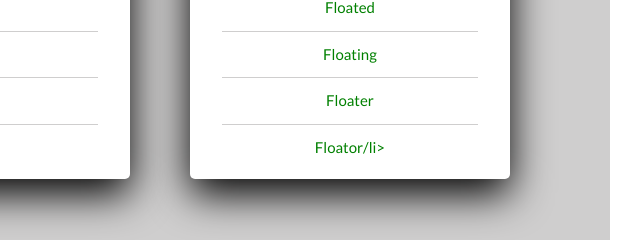
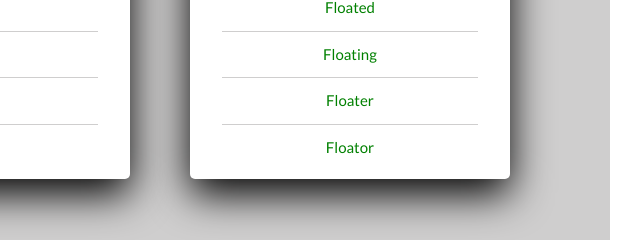
Before and after one commit to divyam150296/cores-css, a website: page index.html in a window 1280 px wide. Shown: the part 2875-3115 px from the top of the page, 640-1280 px from the left. Drawn offline with Linux system fonts and the light colour scheme.

Commit message:
Changes in listing of card

```diff
--- a/index.html
+++ b/index.html
@@ -159,7 +159,7 @@
                   <li>Floated</li>
                   <li>Floating</li>
                   <li>Floater</li>
-                  <li>Floator/li>
+                  <li>Floator</li>
                 </ul>
               </div>
             </div>
```
